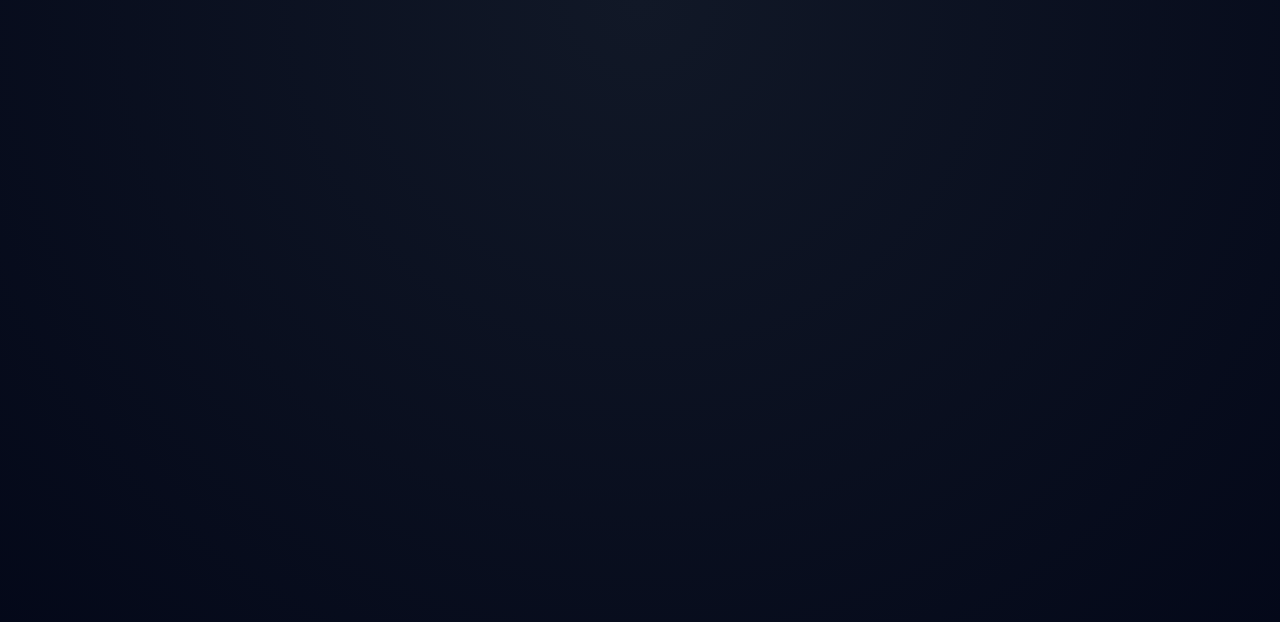
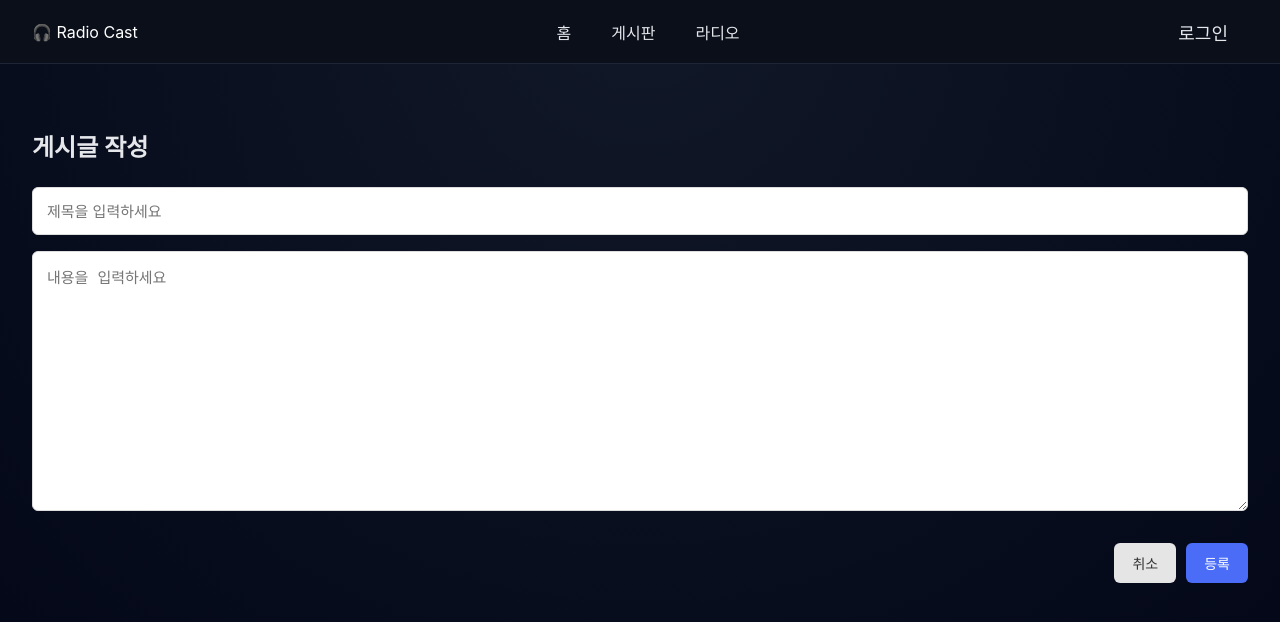
Before and after one commit to yuiop241114/Project_Radio, a React app in the folder frontend/: page /post/write in a window 1280 px wide. Before the commit this address had no page. Shown: the top 622 px of the page. Built offline with nearby package versions, Linux system fonts and the light colour scheme; the HTML template or start-up script is replaced by a standard one.

Commit message:
게시판 메인페이지, 상세페이지, 작성페이지 프론트 작성 완료

```diff
--- a/frontend/src/App.jsx
+++ b/frontend/src/App.jsx
@@ -8,12 +8,19 @@ import Login from './components/common/Login';
 import MainLayout from './pages/layout/MainLayout';
 import SignUp from './components/common/SignUp';
 
+import PostList from './components/posts/PostList';
+import PostDetail from './components/posts/PostDetail';
+import PostWrite from './components/posts/PostWrite';
+
 function App() {
   return (
     <Routes>
       {/* Header 포함 영역 */}
       <Route element={<MainLayout />}>
         <Route path="/" element={<MainPage/>} />
+        <Route path="/post" element={<PostList/>}/>
+        <Route path="/post/detail" element={<PostDetail/>}/>
+        <Route path="/post/write" element={<PostWrite/>}/>
       </Route>
 
       {/* Header 없는 페이지 */}
--- a/frontend/src/components/common/Header.jsx
+++ b/frontend/src/components/common/Header.jsx
@@ -4,7 +4,6 @@ import { Link } from "react-router-dom";
 import axiosToken from "../../api/AxiosNoToken";
 
 import "../../styles/header.css";
-import '../../styles/header.css'
 
 const Header = () => {
   const username = localStorage.getItem("username");
@@ -30,7 +29,7 @@ const Header = () => {
 
       <nav className="header-nav">
         <a href="/">홈</a>
-        <a href="/community">커뮤니티</a>
+        <a href="/post">게시판</a>
         <a href="/radio">라디오</a>
       </nav>
 
--- /dev/null
+++ b/frontend/src/components/posts/PostDetail.jsx
@@ -0,0 +1,51 @@
+import { Link, useParams } from "react-router-dom";
+import "../../styles/postDetail.css";
+
+const BoardDetail = () => {
+  const { id } = useParams();
+
+  // 임시 데이터 (나중에 API 연동)
+  const post = {
+    title: "게시판 구조 공유합니다",
+    author: "junsu",
+    date: "2026-01-03",
+    views: 128,
+    content: `
+React + Spring Boot 게시판 구조를
+MainLayout + Outlet 기반으로 구성하면
+확장성과 유지보수가 굉장히 좋아집니다.
+
+JWT 인증과도 잘 어울립니다.
+    `,
+  };
+
+  return (
+    <div className="board-detail">
+      {/* 제목 */}
+      <h1 className="detail-title">{post.title}</h1>
+
+      {/* 메타 정보 */}
+      <div className="detail-meta">
+        <span>작성자: {post.author}</span>
+        <span>작성일: {post.date}</span>
+        <span>조회수: {post.views}</span>
+      </div>
+
+      {/* 본문 */}
+      <div className="detail-content">
+        {post.content}
+      </div>
+
+      {/* 버튼 영역 */}
+      <div className="detail-actions">
+        <Link to="/post" className="btn gray">목록</Link>
+        <div className="right">
+          <button className="btn outline">수정</button>
+          <button className="btn danger">삭제</button>
+        </div>
+      </div>
+    </div>
+  );
+};
+
+export default BoardDetail;
--- /dev/null
+++ b/frontend/src/components/posts/PostList.jsx
@@ -0,0 +1,46 @@
+import { Link } from "react-router-dom";
+import "../../styles/postList.css"
+
+const BoardList = () => {
+  const posts = [
+    { id: 1, title: "첫 글입니다", author: "admin", date: "2026-01-01", views: 10 },
+    { id: 2, title: "게시판 구조 공유", author: "junsu", date: "2026-01-02", views: 23 },
+  ];
+
+  return (
+    <div className="board">
+      <div className="board-top">
+        <h2>자유게시판</h2>
+        <Link to="/post/write" className="write-btn">글쓰기</Link>
+      </div>
+
+      <table className="board-table">
+        <thead>
+          <tr>
+            <th>번호</th>
+            <th className="title">제목</th>
+            <th>작성자</th>
+            <th>날짜</th>
+            <th>조회</th>
+          </tr>
+        </thead>
+        <tbody>
+          {posts.map(post => (
+            <tr key={post.id}>
+              <td>{post.id}</td>
+              <td className="title">
+                {/* <Link to={`/post/write/${post.id}`}>{post.title}</Link> */}
+                <Link to={`/post/detail`}>{post.title}</Link>
+              </td>
+              <td>{post.author}</td>
+              <td>{post.date}</td>
+              <td>{post.views}</td>
+            </tr>
+          ))}
+        </tbody>
+      </table>
+    </div>
+  );
+};
+
+export default BoardList;
--- /dev/null
+++ b/frontend/src/components/posts/PostWrite.jsx
@@ -0,0 +1,63 @@
+import { useState } from "react";
+import { useNavigate } from "react-router-dom";
+import "../../styles/postWrite.css";
+
+const BoardWrite = () => {
+  const navigate = useNavigate();
+
+  const [title, setTitle] = useState("");
+  const [content, setContent] = useState("");
+
+  const handleSubmit = (e) => {
+    e.preventDefault();
+
+    // 👉 나중에 API 연동 예정
+    console.log("게시글 등록:", { title, content });
+
+    alert("게시글이 등록되었습니다 (임시)");
+    navigate("/board");
+  };
+
+  return (
+    <div className="board-write">
+      <h1 className="write-title">게시글 작성</h1>
+
+      <form onSubmit={handleSubmit} className="write-form">
+        {/* 제목 */}
+        <input
+          type="text"
+          className="write-input"
+          placeholder="제목을 입력하세요"
+          value={title}
+          onChange={(e) => setTitle(e.target.value)}
+          required
+        />
+
+        {/* 내용 */}
+        <textarea
+          className="write-textarea"
+          placeholder="내용을 입력하세요"
+          value={content}
+          onChange={(e) => setContent(e.target.value)}
+          required
+        />
+
+        {/* 버튼 */}
+        <div className="write-actions">
+          <button
+            type="button"
+            className="btn gray"
+            onClick={() => navigate(-1)}
+          >
+            취소
+          </button>
+          <button type="submit" className="btn primary">
+            등록
+          </button>
+        </div>
+      </form>
+    </div>
+  );
+};
+
+export default BoardWrite;
--- a/frontend/src/pages/MainPage.jsx
+++ b/frontend/src/pages/MainPage.jsx
@@ -32,7 +32,6 @@ const MainPage = () => {
         </section>
       </main>
 
-      {/* <ContentSection/> */}
     </>
   );
 };
--- /dev/null
+++ b/frontend/src/styles/postDetail.css
@@ -0,0 +1,66 @@
+.board-detail {
+  /* background: #ffffff; */
+  border-radius: 12px;
+  padding: 32px;
+}
+
+.detail-title {
+  font-size: 26px;
+  font-weight: 600;
+  margin-bottom: 16px;
+}
+
+.detail-meta {
+  display: flex;
+  gap: 20px;
+  font-size: 14px;
+  color: white;
+  border-bottom: 1px solid #eee;
+  padding-bottom: 12px;
+  margin-bottom: 24px;
+}
+
+.detail-content {
+  min-height: 240px;
+  line-height: 1.7;
+  font-size: 16px;
+  color: white;
+  white-space: pre-line;
+  margin-bottom: 40px;
+}
+
+.detail-actions {
+  display: flex;
+  justify-content: space-between;
+  align-items: center;
+}
+
+.detail-actions .right {
+  display: flex;
+  gap: 10px;
+}
+
+/* 공통 버튼 */
+.btn {
+  padding: 10px 16px;
+  border-radius: 6px;
+  border: none;
+  cursor: pointer;
+  font-size: 14px;
+}
+
+.btn.gray {
+  background: #e5e5e5;
+  color: #333;
+  text-decoration: none;
+}
+
+.btn.outline {
+  background: white;
+  border: 1px solid #ccc;
+}
+
+.btn.danger {
+  background: #e53935;
+  color: white;
+}
--- /dev/null
+++ b/frontend/src/styles/postList.css
@@ -0,0 +1,48 @@
+.board {
+  border-radius: 12px;
+  padding: 24px;
+}
+
+.board-top {
+  display: flex;
+  justify-content: space-between;
+  align-items: center;
+  margin-bottom: 20px;
+}
+
+.board-top h2 {
+  font-size: 22px;
+  font-weight: 600;
+}
+
+.write-btn {
+  background-color: #6c63ff;
+  color: white;
+  padding: 10px 16px;
+  border-radius: 6px;
+  text-decoration: none;
+}
+
+.board-table {
+  width: 100%;
+  border-collapse: collapse;
+}
+
+.board-table th,
+.board-table td {
+  padding: 14px;
+  border-bottom: 1px solid #eee;
+  text-align: center;
+}
+
+.board-table th {
+  /* background: #f9f9f9; */
+}
+
+.board-table td.title {
+  text-align: left;
+}
+
+/* .board-table tbody tr:hover {
+  background-color: #fafafa;
+} */
--- /dev/null
+++ b/frontend/src/styles/postWrite.css
@@ -0,0 +1,70 @@
+.board-write {
+  /* background: #ffffff; */
+  border-radius: 12px;
+  padding: 32px;
+}
+
+.write-title {
+  font-size: 24px;
+  font-weight: 600;
+  margin-bottom: 24px;
+}
+
+.write-form {
+  display: flex;
+  flex-direction: column;
+  gap: 16px;
+}
+
+.write-input {
+  height: 48px;
+  padding: 0 14px;
+  font-size: 15px;
+  border: 1px solid #ddd;
+  border-radius: 6px;
+}
+
+.write-input:focus {
+  outline: none;
+  border-color: #4a6cf7;
+}
+
+.write-textarea {
+  min-height: 260px;
+  padding: 14px;
+  font-size: 15px;
+  border: 1px solid #ddd;
+  border-radius: 6px;
+  resize: vertical;
+}
+
+.write-textarea:focus {
+  outline: none;
+  border-color: #4a6cf7;
+}
+
+.write-actions {
+  display: flex;
+  justify-content: flex-end;
+  gap: 10px;
+  margin-top: 16px;
+}
+
+/* 버튼 공통 */
+.btn {
+  padding: 10px 18px;
+  font-size: 14px;
+  border-radius: 6px;
+  border: none;
+  cursor: pointer;
+}
+
+.btn.gray {
+  background: #e5e5e5;
+  color: #333;
+}
+
+.btn.primary {
+  background: #4a6cf7;
+  color: white;
+}
```
